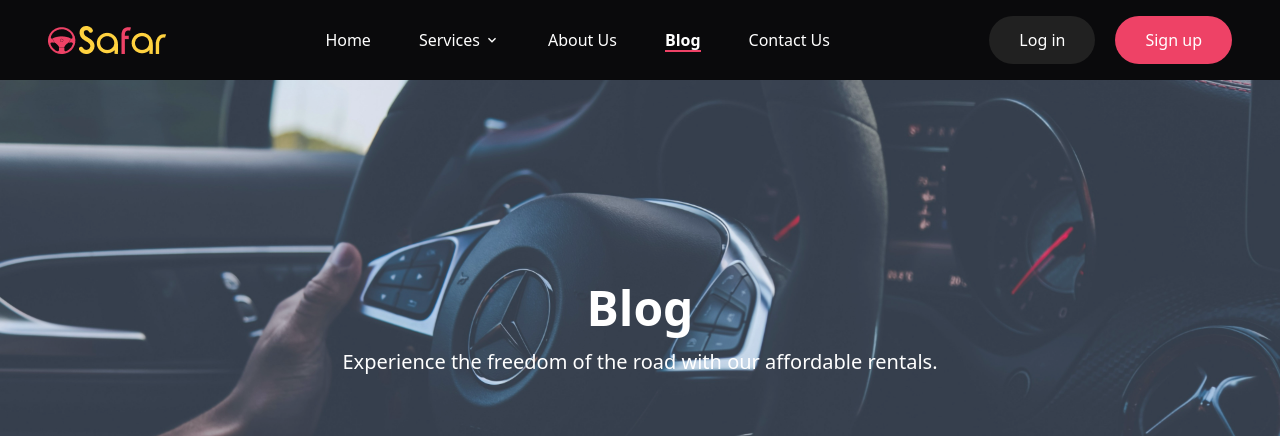
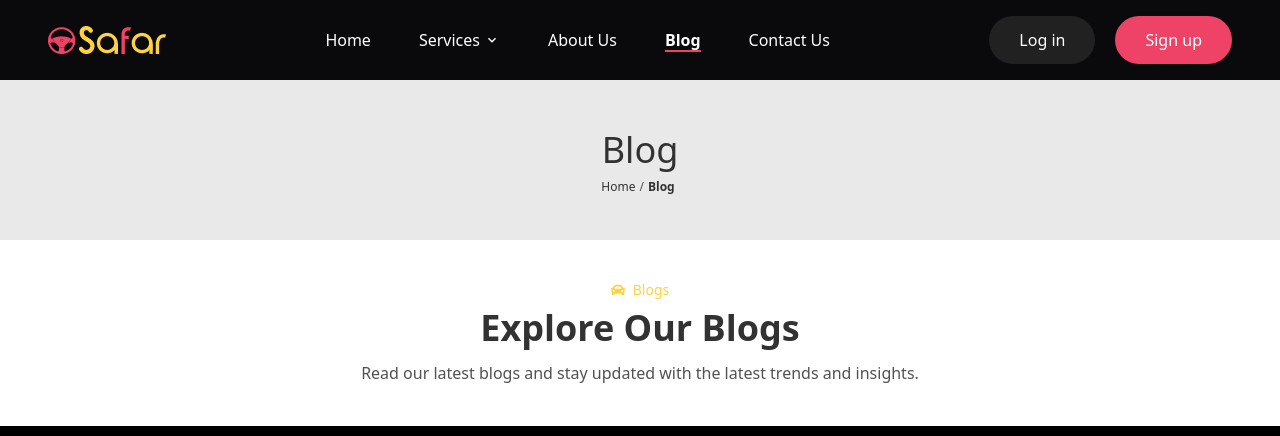
Before and after one commit to Mohammademon02/safar-frontend-nextjs, a Next.js app: page /blogs in a window 1280 px wide. Shown: the top 436 px of the page. Built offline with nearby package versions, Linux system fonts and the light colour scheme.

Commit message:
added some common component

```diff
--- a/app/blogs/page.jsx
+++ b/app/blogs/page.jsx
@@ -1,24 +1,14 @@
-import PageBanner from "@/components/PageBanner/PageBanner";
+import BlogGrid from "@/components/BlogGrid/BlogGrid";
+import PageTitleHeader from "@/components/PageTitleHeader/PageTitleHeader";
 
 
 
 const BlogPage = async () => {
     return (
-        <main>
-
-            {/* ======Page Banner Section====== */}
-            <PageBanner
-                title="Blog"
-                subtitle="Experience the freedom of the road with our affordable rentals."
-            />
-
-            {/* ======All Blobs Section====== */}
-            {/* <AllBlogs /> */}
-
-            {/* ======Download App Section====== */}
-            {/* <DownloadAppS/ection /> */}
-
-        </main>
+        <>
+            <PageTitleHeader title="Blog" page_link="blogs" />
+            <BlogGrid />
+        </>
     );
 };
 
--- /dev/null
+++ b/components/BlogGrid/BlogGrid.jsx
@@ -0,0 +1,10 @@
+import React from 'react';
+import SectionTitle from '../Common/SectionTitle/SectionTitle';
+
+export default function BlogGrid() {
+  return (
+    <div>
+        <SectionTitle subtitle="Blogs" title="Explore Our Blogs" description="Read our latest blogs and stay updated with the latest trends and insights." />
+    </div>
+  );
+}
--- /dev/null
+++ b/components/Common/SectionTitle/SectionTitle.jsx
@@ -0,0 +1,27 @@
+'use client';
+import React from 'react';
+import { FaCar } from 'react-icons/fa'; // Icon used in design, adjust if needed
+
+export default function SectionTitle({ subtitle, title, description }) {
+    return (
+        <div className="text-center max-w-3xl mx-auto px-4 mb-10">
+            {/* Subtitle */}
+            <div className="flex items-center justify-center gap-2 text-[var(--primary)] text-sm font-medium mb-2 text-uppercase">
+                <FaCar className="text-[var(--primary)]" />
+                <span>{subtitle}</span>
+            </div>
+
+            {/* Title */}
+
+            <h2 className="text-3xl md:text-4xl font-semibold text-[var(--text-black)] mb-3">
+                {title}
+            </h2>
+
+            {/* Description */}
+
+            <p className="text-[var(--text-gray)] text-sm md:text-base leading-relaxed">
+                {description}
+            </p>
+        </div>
+    );
+}
--- /dev/null
+++ b/components/PageTitleHeader/PageTitleHeader.jsx
@@ -0,0 +1,55 @@
+'use client';
+import React from 'react';
+import Link from 'next/link';
+
+export default function PageTitleHeader({
+  title,
+  page_link,
+  titleTwo,
+  page_linkTwo,
+}) {
+  return (
+    <section className="mb-7 lg:mb-10">
+      <div className="py-[45px] px-5 bg-[var(--light-gray)]">
+        <div className="container mx-auto font-roboto">
+          <h2 className="text-[var(--text-black)] text-center text-3xl md:text-4xl font-wix font-medium mb-1 leading-snug">
+            {titleTwo ? titleTwo : title}
+          </h2>
+
+          {/* Breadcrumbs */}
+          <div className="flex items-center justify-center gap-1 text-xs">
+            <Link href='/' className='text-[var(--text-black)] hover:font-semibold transition-all duration-300'>
+              Home
+            </Link>
+            {title && <span className='text-[var(--text-gray)]'>/</span>}
+
+            {title && page_link ? (
+              <Link href={`/${page_link}`} className='text-[var(--text-black)] font-semibold transition-all duration-300'>
+                {title}
+              </Link>
+            ) : (
+              <span className='text-[var(--text-black)] font-semibold cursor-pointer'>
+                {title}
+              </span>
+            )}
+
+            {title && titleTwo && <span className='text-[var(--text-gray)]'>/</span>}
+
+            {titleTwo && page_linkTwo ? (
+              <Link
+                href={`/${page_linkTwo}`}
+                className='text-[var(--text-black)] font-semibold hover:font-semibold transition-all duration-300'
+              >
+                {titleTwo}
+              </Link>
+            ) : (
+              <span className='text-[var(--text-black)] font-semibold cursor-pointer'>
+                {titleTwo}
+              </span>
+            )}
+          </div>
+        </div>
+      </div>
+    </section>
+  );
+}
--- a/public/css/main.css
+++ b/public/css/main.css
@@ -4,6 +4,7 @@
   --primary: #FFD23F;
   --secondary: #EE4266;
   --gray: #7b7b7b;
+  --light-gray: #E9E9E9;
   --black: #0A0A0C;
 
   /* text color */
```
Also changed, not shown: components/Common/PageBanner/PageBanner.jsx (renamed from components/PageBanner/PageBanner.jsx).
